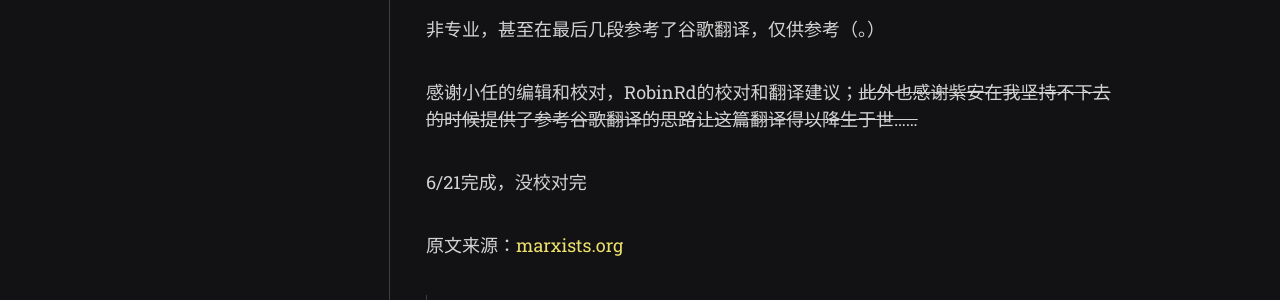
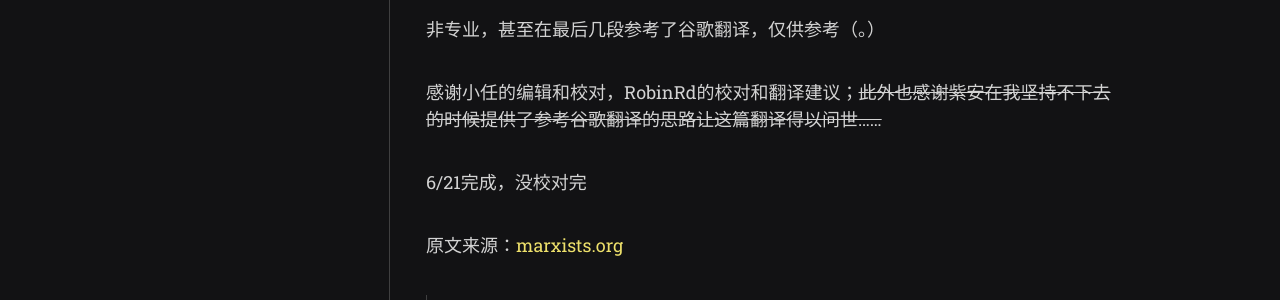
Before and after one commit to scatterdclouds/scatterdclouds.github.io, a Jekyll site: the page built from _posts/2022-01-08-pmattick-1983.md, in a window 1280 px wide. Shown: the part 607-907 px from the top of the page. Built offline with Jekyll 4.4.1, drawn with Linux system fonts in a browser that asks for light colours; nearby versions of some CDN libraries; some web fonts are replaced; comment, search, counter and statistics services are not loaded.

Commit message:
Update 2022-01-08-pmattick-1983.md

```diff
--- a/_posts/2022-01-08-pmattick-1983.md
+++ b/_posts/2022-01-08-pmattick-1983.md
@@ -11,7 +11,7 @@ comments: true
 
 非专业，甚至在最后几段参考了谷歌翻译，仅供参考（。）
 
-感谢小任的编辑和校对，RobinRd的校对和翻译建议；~~此外也感谢紫安在我坚持不下去的时候提供了参考谷歌翻译的思路让这篇翻译得以降生于世……~~
+感谢小任的编辑和校对，RobinRd的校对和翻译建议；~~此外也感谢紫安在我坚持不下去的时候提供了参考谷歌翻译的思路让这篇翻译得以问世……~~
 
 6/21完成，没校对完
 
```
